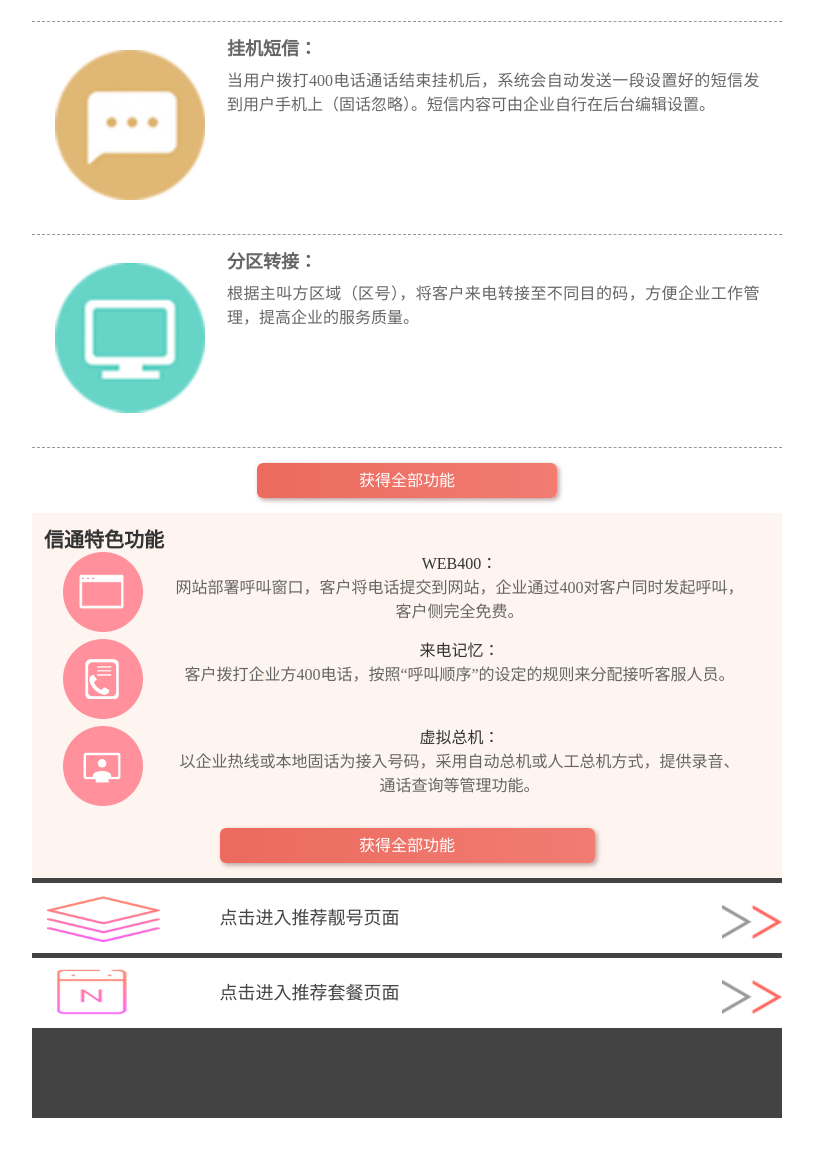
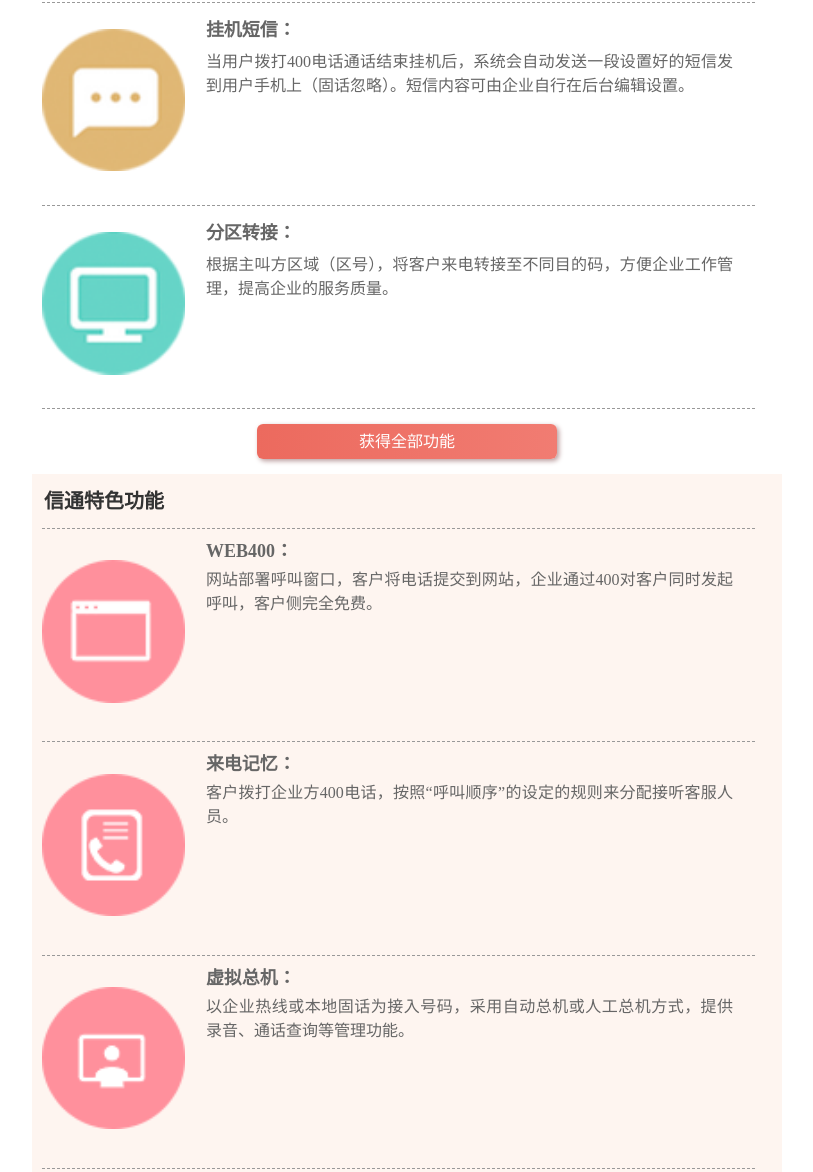
Before and after one commit to freedong/unionmobile, a website: page src/introduce.html in a window 1280 px wide. Shown: the part 1257-2429 px from the top of the page, without its empty margins (233-1046 px from the left). Before the commit the page ends 2375 px from the top, so only its background shows below. Drawn offline with Linux system fonts and the light colour scheme.

Commit message:
'tijiao'

```diff
--- a/src/css/introduce.css
+++ b/src/css/introduce.css
@@ -113,11 +113,13 @@
 .int_container .int_cygn .int_cygn_div ul li{
     border-bottom: 1px dashed #999999;
     padding: 5px 0px;
+    width: 95%;
+    margin-left: 10px;
 }
 
 .int_container .int_cygn .int_cygn_div ul li .int_cygn_div1{
     width: 20%;
-    padding: 3%;
+    padding: 3% 3% 3% 0px;
 }
 
 .int_container .int_cygn .int_cygn_div ul li .int_cygn_div1 img{
@@ -126,7 +128,7 @@
 
 
 .int_container .int_cygn .int_cygn_div ul li .int_cygn_div2{
-    width: 71%;
+    width: 74%;
     padding-right: 3%;
 }
 
@@ -172,6 +174,7 @@
     font-weight: bold;
     font-size: 1.25rem;
     padding-left: 12px;
+    padding-bottom: 15px;
 }
 
 
@@ -181,30 +184,45 @@
 
 .int_container .int_tsgn .int_tsgn_div ul li{
     width: 95%;
-    text-align: center;
+    border-bottom: 1px dashed #999999;
+    padding: 10px 0px;
+    margin-left: 10px;
+}
+
+.int_container .int_tsgn .int_tsgn_div ul li:nth-child(1){
+    border-top: 1px dashed #999999;
 }
 
 .int_container .int_tsgn .int_tsgn_div ul li .int_tsgn_div1{
     width: 20%;
+    padding: 3% 3% 3% 0px;
+}
+
+.int_container .int_tsgn .int_tsgn_div ul li .int_tsgn_div1 img{
+    width: 100%;
 }
 
 
 .int_container .int_tsgn .int_tsgn_div ul li .int_tsgn_div2{
-    width: 80%;
+    width: 74%;
+    padding-right: 3%;
 }
 
 .int_container .int_tsgn .int_tsgn_div ul li .int_tsgn_div2 h5{
-    color: #333333;
-    font-size: 1rem;
+    color: #666666;
+    font-size: 1.125rem;
+    font-weight: bold;
 }
 .int_container .int_tsgn .int_tsgn_div ul li .int_tsgn_div2 p{
     color: #666666;
     font-size: 1rem;
+    text-align: justify;
+    padding-top: 5px;
 }
 
 .int_container .int_tsgn a{
     display: block;
-    width: 50%;
+    width: 40%;
     margin: 15px auto 0px;
     height: 35px;
     line-height: 35px;
```
